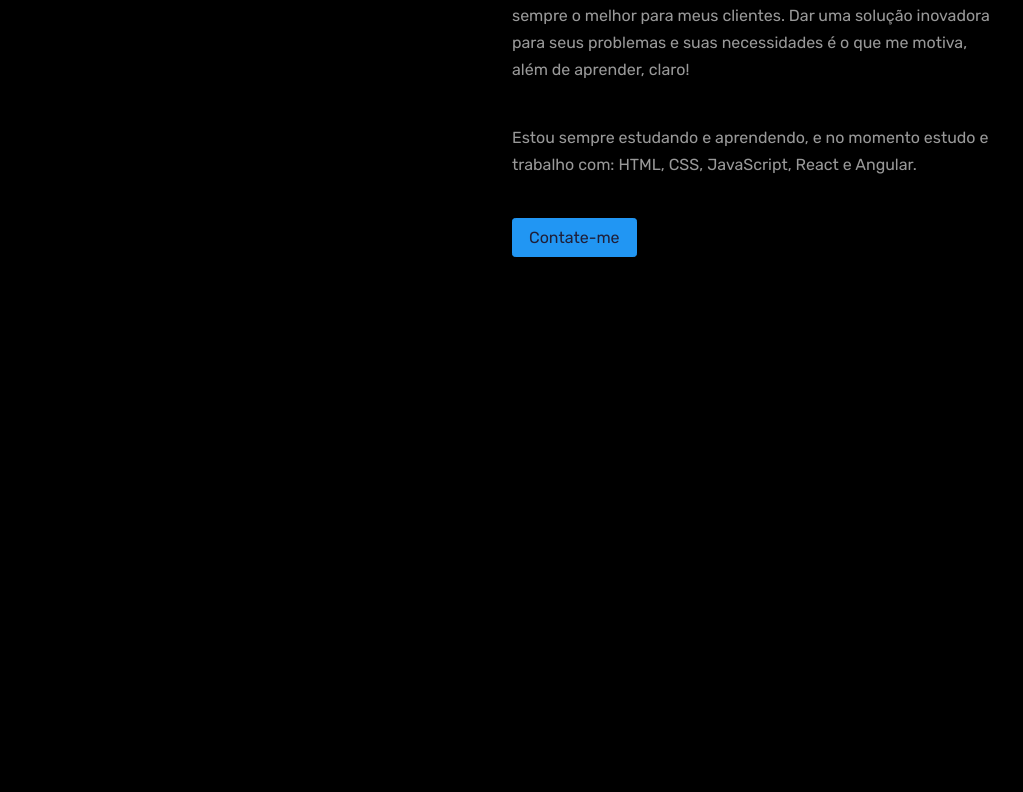
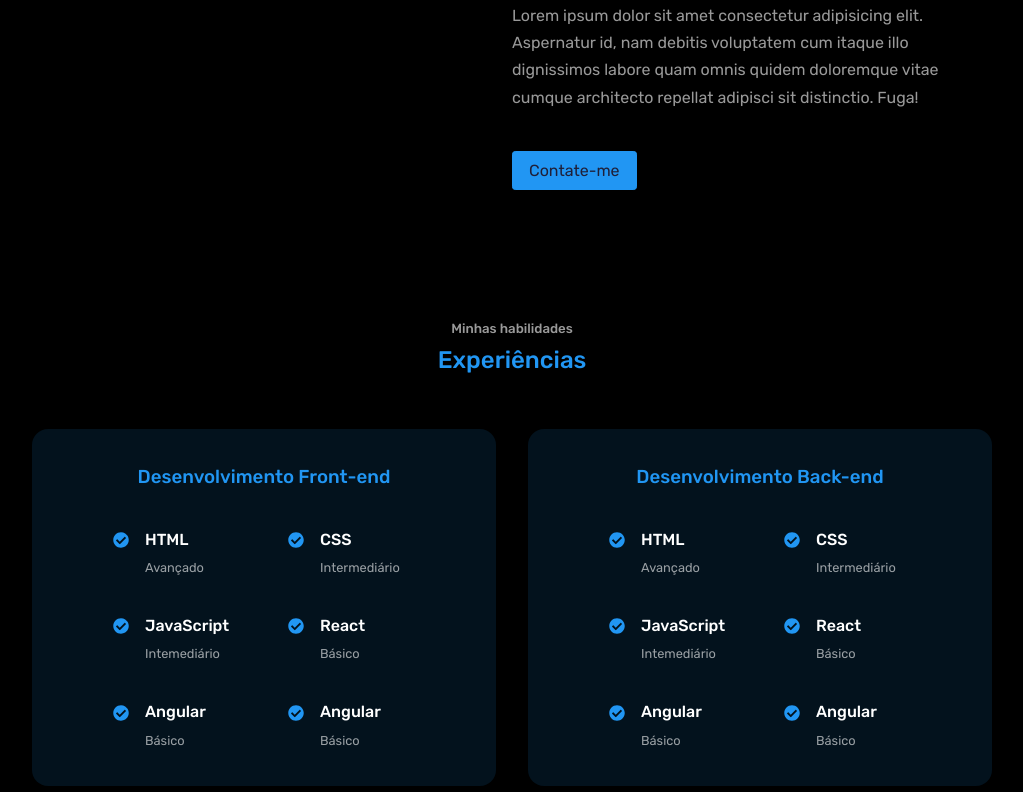
Before and after one commit to devmarcioreis/personal-portfolio-react, a React (Create React App) app: page / in a window 1280 px wide. Shown: the part 1388-2180 px from the top of the page, without its empty margins (128-1151 px from the left). Built offline with nearby package versions, Linux system fonts and the light colour scheme.

Commit message:
Desenvolvido section experience e corrigido height da página

```diff
--- a/src/components/about/About.jsx
+++ b/src/components/about/About.jsx
@@ -35,9 +35,8 @@ const About = () => {
               <small>+70 Projetos</small>
             </article>
           </div>
-          <p>Tenho paixão por tecnologia, e ela me faz ter vontade de trabalhar e estudar cada vez mais para solucionar os mais variados tipos de problemas na área de desenvolvimento.</p>
-          <p>Seguir este caminho tem sido desafiador e me faz querer sempre o melhor para meus clientes. Dar uma solução inovadora para seus problemas e suas necessidades é o que me motiva, além de aprender, claro!</p>
-          <p>Estou sempre estudando e aprendendo, e no momento estudo e trabalho com: HTML, CSS, JavaScript, React e Angular.</p>
+          <p>Lorem ipsum, dolor sit amet consectetur adipisicing elit. Reiciendis, quam incidunt quisquam perspiciatis delectus at quibusdam eos maxime deleniti commodi aliquam rem illum molestias nesciunt, libero, cum consectetur fugit esse.</p>
+          <p>Lorem ipsum dolor sit amet consectetur adipisicing elit. Aspernatur id, nam debitis voluptatem cum itaque illo dignissimos labore quam omnis quidem doloremque vitae cumque architecto repellat adipisci sit distinctio. Fuga!</p>
           <a href="#contact" className='btn btn-primary'>Contate-me</a>
         </div>
       </div>
--- a/src/components/about/about.css
+++ b/src/components/about/about.css
@@ -67,6 +67,7 @@
         gap: 0;
     }
     .about__profile {
+        width: 80%;
         margin: 2rem auto 4rem;
     }
     .about__profile-image:hover {
@@ -82,7 +83,7 @@
 /*==========Media Query Mobile==========*/
 @media (max-width: 768px) {
     .about__profile {
-        margin: 0 auto 3rem;
+        width: 100%;
     }
     .about__cards {
         grid-template-columns: 1fr 1fr;
--- a/src/components/experience/Experience.jsx
+++ b/src/components/experience/Experience.jsx
@@ -1,10 +1,111 @@
 import React from 'react'
 import './experience.css'
+import { FaCheckCircle } from 'react-icons/fa'
 
 const Experience = () => {
   return (
 
-    <section id='experience'>Minhas experiências</section>
+    <section id='experience'>
+      <h5>Minhas habilidades</h5>
+      <h2>Experiências</h2>
+
+      <div className="container experience__container">
+        <div className="experience__frontend">
+          <h3>Desenvolvimento Front-end</h3>
+          <div className="experience__content">
+            <article className='experience__details'>
+              <FaCheckCircle className='experience__details-icons'/>
+              <div>
+                <h4>HTML</h4>
+                <small className='text-light'>Avançado</small>
+              </div>
+            </article>
+            <article className='experience__details'>
+              <FaCheckCircle className='experience__details-icons'/>
+              <div>
+                <h4>CSS</h4>
+                <small className='text-light'>Intermediário</small>
+              </div>
+            </article>
+            <article className='experience__details'>
+              <FaCheckCircle className='experience__details-icons'/>
+              <div>
+                <h4>JavaScript</h4>
+                <small className='text-light'>Intemediário</small>
+              </div>
+            </article>
+            <article className='experience__details'>
+              <FaCheckCircle className='experience__details-icons'/>
+              <div>
+                <h4>React</h4>
+                <small className='text-light'>Básico</small>
+              </div>
+            </article>
+            <article className='experience__details'>
+              <FaCheckCircle className='experience__details-icons'/>
+              <div>
+                <h4>Angular</h4>
+                <small className='text-light'>Básico</small>
+              </div>
+            </article>
+            <article className='experience__details'>
+              <FaCheckCircle className='experience__details-icons'/>
+              <div>
+                <h4>Angular</h4>
+                <small className='text-light'>Básico</small>
+              </div>
+            </article>
+          </div>
+        </div>
+        <div className="experience__backend">
+          <h3>Desenvolvimento Back-end</h3>
+          <div className="experience__content">
+            <article className='experience__details'>
+              <FaCheckCircle className='experience__details-icons'/>
+              <div>
+                <h4>HTML</h4>
+                <small className='text-light'>Avançado</small>
+              </div>
+            </article>
+            <article className='experience__details'>
+              <FaCheckCircle className='experience__details-icons'/>
+              <div>
+                <h4>CSS</h4>
+                <small className='text-light'>Intermediário</small>
+              </div>
+            </article>
+            <article className='experience__details'>
+              <FaCheckCircle className='experience__details-icons'/>
+              <div>
+                <h4>JavaScript</h4>
+                <small className='text-light'>Intemediário</small>
+              </div>
+            </article>
+            <article className='experience__details'>
+              <FaCheckCircle className='experience__details-icons'/>
+              <div>
+                <h4>React</h4>
+                <small className='text-light'>Básico</small>
+              </div>
+            </article>
+            <article className='experience__details'>
+              <FaCheckCircle className='experience__details-icons'/>
+              <div>
+                <h4>Angular</h4>
+                <small className='text-light'>Básico</small>
+              </div>
+            </article>
+            <article className='experience__details'>
+              <FaCheckCircle className='experience__details-icons'/>
+              <div>
+                <h4>Angular</h4>
+                <small className='text-light'>Básico</small>
+              </div>
+            </article>
+          </div>
+        </div>
+      </div>
+    </section>
 
   )
 }
--- a/src/components/experience/experience.css
+++ b/src/components/experience/experience.css
@@ -1,3 +1,68 @@
-#experience {
-    padding-top: 30rem;
+.experience__container {
+    display: grid;
+    grid-template-columns: 1fr 1fr;
+    gap: 2rem;
 }
+.experience__container > div {
+    background: #2195f31e;
+    padding: 2rem;
+    border-radius: 1rem;
+    border: 1px solid var(--color-transparent);
+    transition: var(--transition);
+}
+.experience__container > div:hover {
+    background: var(--color-transparent);
+    border-color: var(--color-primary);
+}
+.experience__backend .experience__content, .experience__frontend .experience__content {
+    margin-left: 3rem;
+}
+.experience__container > div h3 {
+    text-align: center;
+    margin-bottom: 2rem;
+    color: var(--color-primary);
+}
+.experience__content {
+    display: grid;
+    grid-template-columns: 1fr 1fr;
+    row-gap: 2rem;
+}
+.experience__details {
+    display: flex;
+    gap: 1rem;
+}
+.experience__details-icons {
+    margin-top: .4rem;
+    color: var(--color-primary);
+}
+
+
+
+/*==========Media Query Tablet==========*/
+@media (max-width: 1024px) {
+    .experience__container {
+        grid-template-columns: 1fr;
+    }
+    .experience__container > div {
+        width: 80%;
+        padding: 1rem;
+        margin: 0 auto;
+    }
+    .experience__backend .experience__content, .experience__frontend .experience__content {
+        margin-left: 6rem;
+    }
+}
+
+/*==========Media Query Mobile==========*/
+@media (max-width: 768px) {
+    .experience__container {
+        gap: 1rem;
+    }
+    .experience__container > div {
+        width: 100%;
+        padding: 2rem 1rem;
+    }
+    .experience__backend .experience__content, .experience__frontend .experience__content {
+        margin-left: 1rem;
+    }
+}
--- a/src/index.css
+++ b/src/index.css
@@ -59,7 +59,6 @@ h1 {
 }
 section {
     margin-top: 8rem;
-    height: 100vh;
 }
 section > h2, section h5 {
     text-align: center;
```
